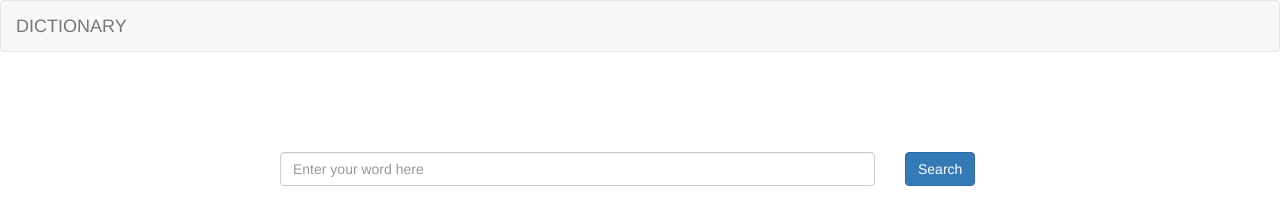
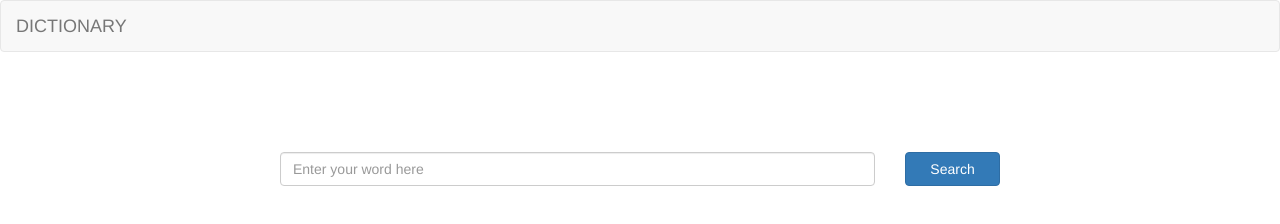
Before and after one commit to mituljindal/Dictionary, a plain HTML site: page index.html in a window 1280 px wide. Drawn offline with nearby package versions, Linux system fonts and the light colour scheme.

Commit message:
fixed search button width to match jumbotron

```diff
--- a/index.html
+++ b/index.html
@@ -61,7 +61,7 @@
               <input type="text" class="form-control" style="width: 100%;" id="word" value="" placeholder="Enter your word here"/>
             </div>
             <div class="form-group col-md-2">
-              <input type="button" class="btn btn-primary" value="Search" onclick="search()"/>
+              <input type="button" class="btn btn-primary" value="Search" onclick="search()" style="width: 100%"/>
             </div>
           </form>
         </div>
```
